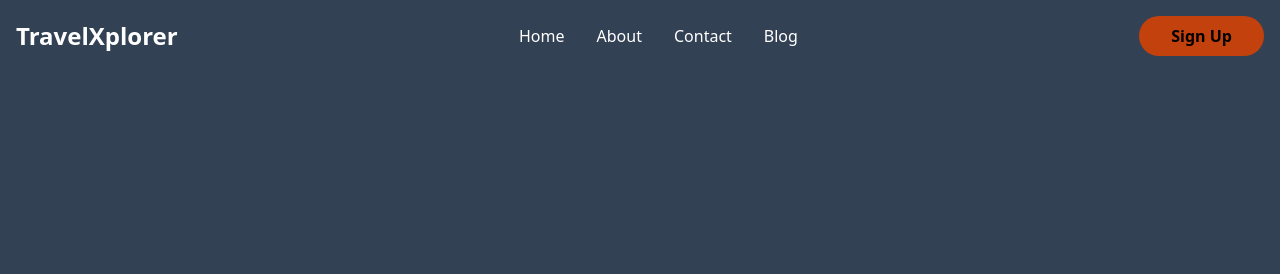
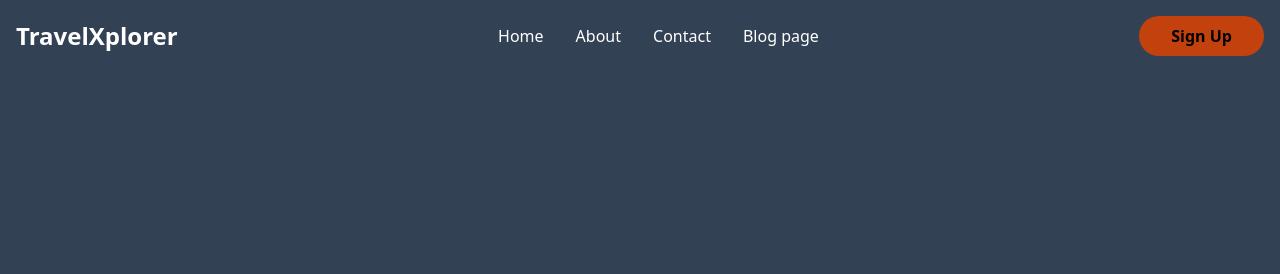
Before and after one commit to argamer2850/daisyui, a plain HTML site: page index.html in a window 1280 px wide. Shown: the top 274 px of the page. Drawn offline with nearby package versions, Linux system fonts and the light colour scheme.

Commit message:
DaisyUI Project

```diff
--- a/index.html
+++ b/index.html
@@ -37,7 +37,7 @@
         <a href="#" class="block py-2 px-3 md:p-0 text-white rounded">Contact</a>
       </li>
       <li>
-        <a href="#" class="block py-2 px-3 md:p-0 text-white rounded">Blog</a>
+        <a href="#" class="block py-2 px-3 md:p-0 text-white rounded">Blog page</a>
       </li>
     </ul>
   </div>
```
